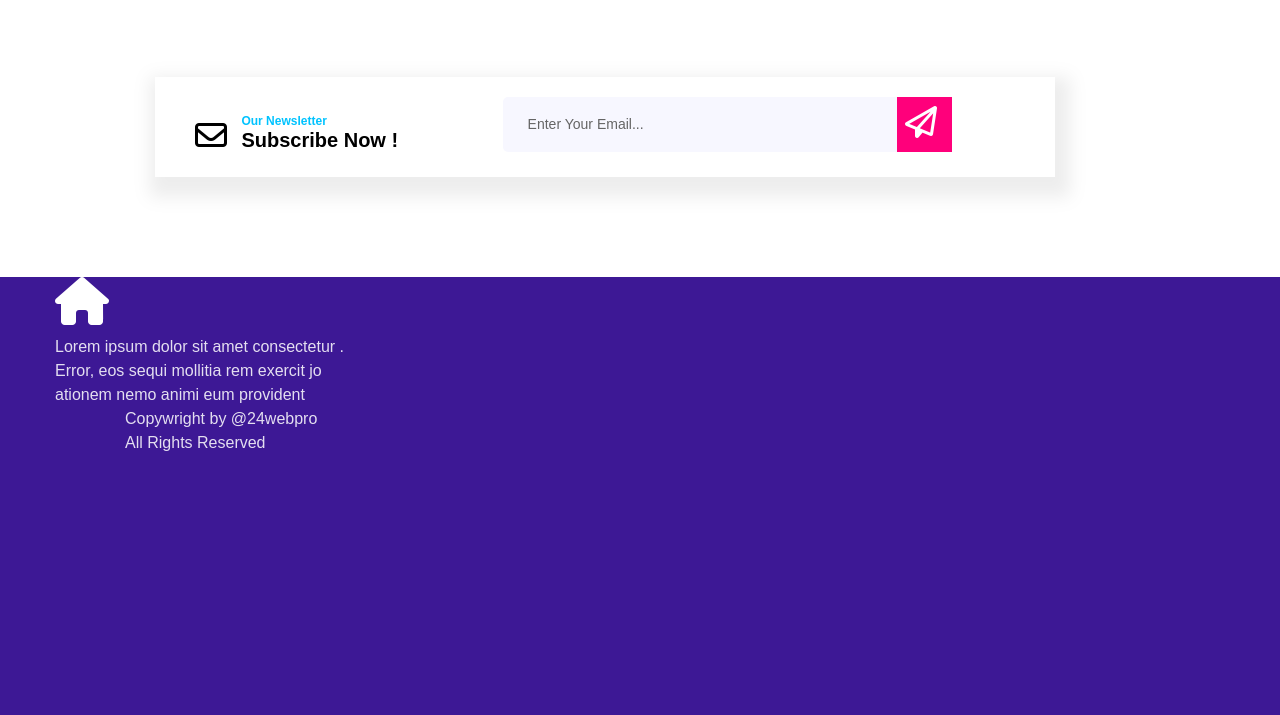
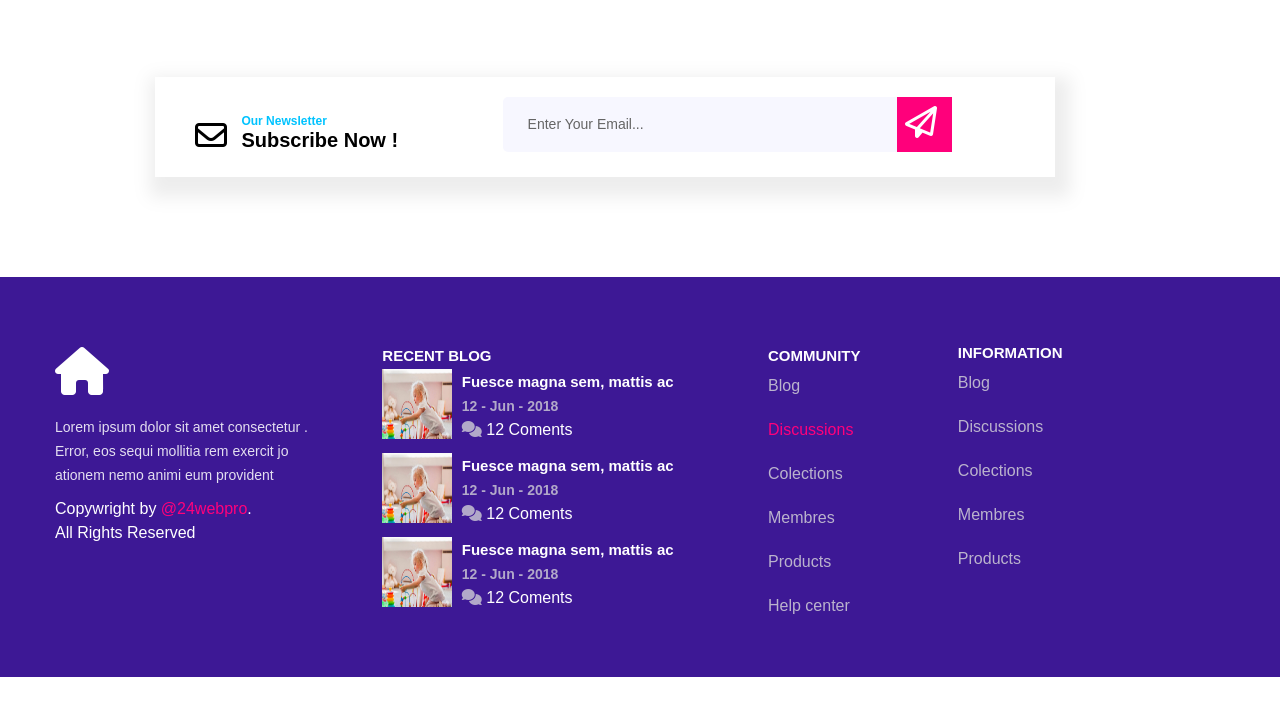
Before and after one commit to jony37/kindergarden, a plain HTML site: page KINDERGARDEN/index.html in a window 1280 px wide. Shown: the part 4231-4946 px from the top of the page. After the commit the page ends 4908 px from the top, so only its background shows below. Drawn offline with Linux system fonts and the light colour scheme.

Commit message:
Add files via upload

```diff
--- a/KINDERGARDEN/index.html
+++ b/KINDERGARDEN/index.html
@@ -397,16 +397,131 @@
   <!-- footer section -->
   <footer class="footer">
     <div class="container">
+      <div class="footer-content">
         <div class="left-content">
           <i class="fa-solid fa-house fa-3x" style="color: white; padding-bottom: 10px;"></i>
-        <p>Lorem ipsum dolor sit amet consectetur . <br>
+          <p style="margin-bottom: 10px;">Lorem ipsum dolor sit amet consectetur . <br>
             Error, eos sequi mollitia rem exercit jo<br>
             ationem nemo animi eum provident <br>
           </p>
-        <p class="joha ">
-          Copywright by @24webpro <br>
+          <span class="joha-madin">
+            Copywright by <span style="color: var(--hover-color);">@24webpro</span>.<br>
             All Rights Reserved
-        </p>
+          </span>
+        </div>
+        <div class="middle-content">
+          <h5 class="footer-title">
+            RECENT BLOG
+          </h5>
+          <div class="middle-box">
+            <div class="middle-img">
+              <img src="./images/photo_2024-02-08_11-47-01.jpg" alt="">
+            </div>
+            <div class="middle-news">
+              <span class="img-title">
+                Fuesce magna sem, mattis ac
+              </span><br>
+              <span class="news-meta">
+                12 - Jun - 2018
+              </span><br>
+              <span class="middle-icon">
+                <i class="fa-solid fa-comments"></i>
+              </span>
+              <span class="middle-coment">
+                12 Coments
+              </span>
+            </div>
+          </div>
+          <div class="middle-box">
+            <div class="middle-img">
+              <img src="./images/photo_2024-02-08_11-47-01.jpg" alt="">
+            </div>
+            <div class="middle-news">
+              <span class="img-title">
+                Fuesce magna sem, mattis ac
+              </span><br>
+              <span class="news-meta">
+                12 - Jun - 2018
+              </span><br>
+              <span class="middle-icon">
+                <i class="fa-solid fa-comments"></i>
+              </span>
+              <span class="middle-coment">
+                12 Coments
+              </span>
+            </div>
+          </div> <div class="middle-box">
+            <div class="middle-img">
+              <img src="./images/photo_2024-02-08_11-47-01.jpg" alt="">
+            </div>
+            <div class="middle-news">
+              <span class="img-title">
+                Fuesce magna sem, mattis ac
+              </span><br>
+              <span class="news-meta">
+                12 - Jun - 2018
+              </span><br>
+              <span class="middle-icon">
+                <i class="fa-solid fa-comments"></i>
+              </span>
+              <span class="middle-coment">
+                12 Coments
+              </span>
+            </div>
+          </div>
+        </div>
+
+        <div class="right-news">
+          <h5 class="footer-title">
+            COMMUNITY
+          </h5>
+          <nav class="right-news_box">
+            <l class="footer-navigations">
+              <ul class="footer-navigation">
+                <a href="#">Blog</a>
+              </ul>
+              <ul class="footer-navigation">
+                <a href="#" style="color: var(--hover-color);">Discussions</a>
+              </ul>
+              <ul class="footer-navigation">
+                <a href="#">Colections</a>
+              </ul>
+              <ul class="footer-navigation">
+              <a href="#">Membres</a>
+              </ul>
+              <ul class="footer-navigation">
+                <a href="#">Products</a>
+              </ul>
+              <ul class="footer-navigation">
+                <a href="#">Help center</a>
+              </ul>
+            </l>
+          </nav>
+          <nav class="right-news_box right-joha">
+            <h5 class="footer-title">
+              INFORMATION
+            </h5>
+            <l class="footer-navigations">
+              <ul class="footer-navigation">
+                <a href="#">Blog</a>
+              </ul>
+              <ul class="footer-navigation">
+                <a href="#">Discussions</a>
+              </ul>
+              <ul class="footer-navigation">
+                <a href="#">Colections</a>
+              </ul>
+              <ul class="footer-navigation">
+              <a href="#">Membres</a>
+              </ul>
+              <ul class="footer-navigation">
+                <a href="#">Products</a>
+              </ul>
+            </l>
+          </nav>
+
+
+        </div>
       </div>
     </div>
 
--- a/KINDERGARDEN/style.css
+++ b/KINDERGARDEN/style.css
@@ -707,13 +707,106 @@
 .footer {
     background-color: rgb(61, 24, 149);
     width: 100%;
-    height: 450px;
+    height: 400px;
     color: white;
 }
 
 .left-content p {
     line-height: 24px;
     color: rgba(255, 255, 255, 0.86);
+    font-size: 14px;
+    margin-top: 10px;
+}
+
+.joha-madin {
+    line-height: 24px;
+    padding-top: 140px;
+}
+
+.left-content {
+    display: inline-block;
+    margin-right: 70px;
+}
+
+.middle-content {
+    display: inline-block;
+    vertical-align: top;
+}
+
+.middle-content img {
+    width: 70px;
+    height: 70px;
+    display: inline-block;
+    margin: 5px;
+    margin-left: 0;
+}
+
+.middle-news {
+    display: inline-block;
+    line-height: 24px;
+}
+
+.img-title {
+    font-weight: 600;
+    font-size: 15px;
+}
+
+.news-meta {
+    font-size: 14px;
+    font-weight: 600;
+    color: rgba(220, 220, 220, 0.741);
+}
+
+.middle-icon {
+    color: rgba(220, 220, 220, 0.741);
+    font-size: 16px;
+}
+
+.middle-news {
+    vertical-align: middle;
+}
+
+.middle-img {
+    display: inline-block;
+    vertical-align: middle;
+}
+
+.right-news {
+    display: inline-block;
+    margin-left: 90px;
+    vertical-align: top;
+}
+
+.footer-title {
+    font-size: 15px;
+    font-weight: 800;
+}
+
+.footer-navigations {
+    line-height: 44px;
+    text-decoration: none;
+}
+
+.footer-navigation a {
+    color: rgba(220, 220, 220, 0.793);
+}
+
+.footer-navigation a:hover {
+    color: var(--hover-color);
+}
+
+.right-news_box {
+    display: inline-block;
+}
+
+.right-joha {
+    margin-left: 100px;
+    vertical-align: top;
+    margin-top: -20px;
+}
+
+footer {
+    padding-top: 70px;
 }
 
 
@@ -724,4 +817,5 @@
 
 
 
+
 /*/ footer section */
```
Lines whose indentation alone changed are shown as unchanged.
